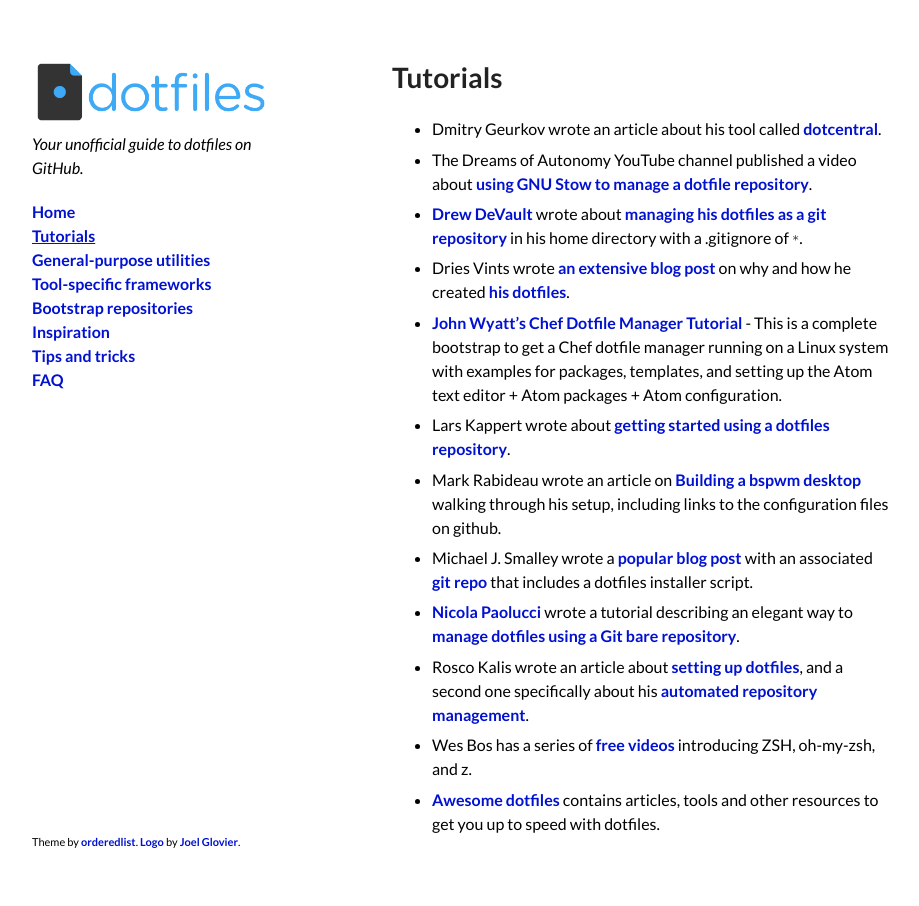
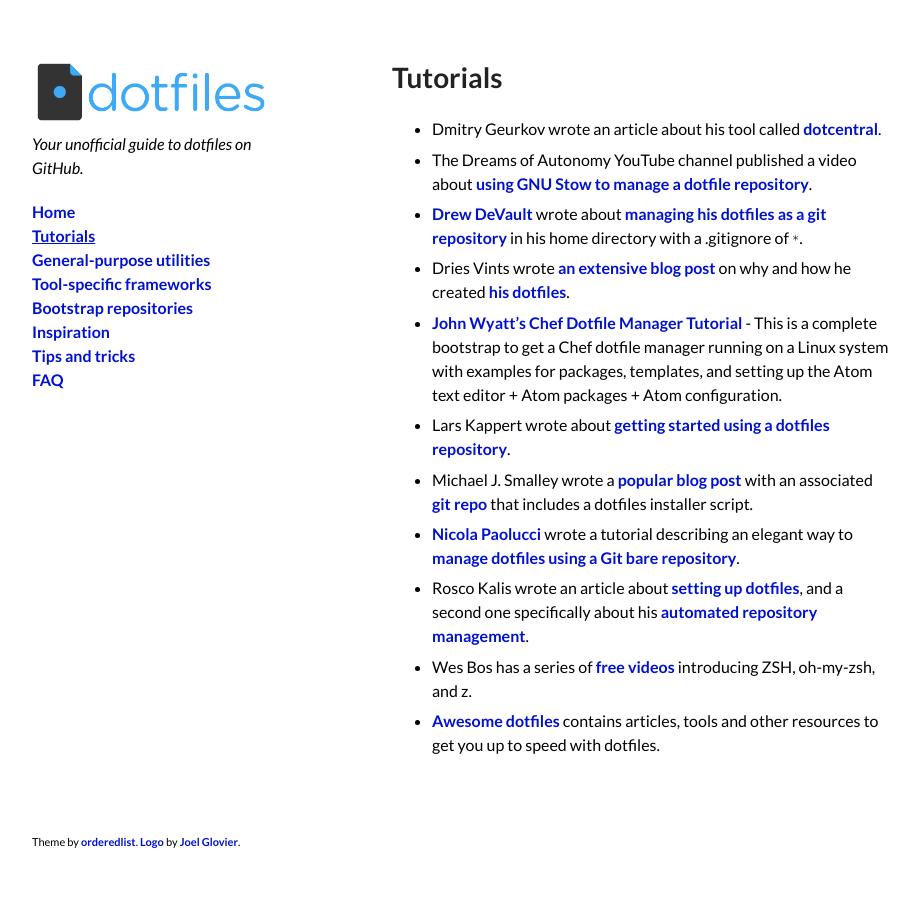
Before and after one commit to dotfiles/dotfiles.github.com, a Jekyll site: the page built from tutorials.md, in a window 1280 px wide. Shown: the whole page, without its empty margins (178-1097 px from the left). Built offline with Jekyll 4.4.1, drawn with Linux system fonts in a browser that asks for light colours; comment, search, counter and statistics services are not loaded.

Commit message:
docs: remove dead bspwm tutorial link

```diff
--- a/_data/tutorials.yml
+++ b/_data/tutorials.yml
@@ -35,12 +35,6 @@
   description: >
     Dmitry Geurkov wrote an article about his tool called
     [dotcentral](https://troydm.github.io/blog/2017/02/27/manage-your-dotfiles-like-a-boss/).
-- author: Mark Rabideau
-  description: >
-    Mark Rabideau wrote an article on [Building a bspwm
-    desktop](https://eirenicon.org/knowledge-base/building-a-bspwm-desktop-a-guide/)
-    walking through his setup, including links to the configuration files on
-    github.
 - author: Nicola Paolucci
   description: >
     [Nicola Paolucci](https://www.durdn.com/) wrote a tutorial describing an
```
